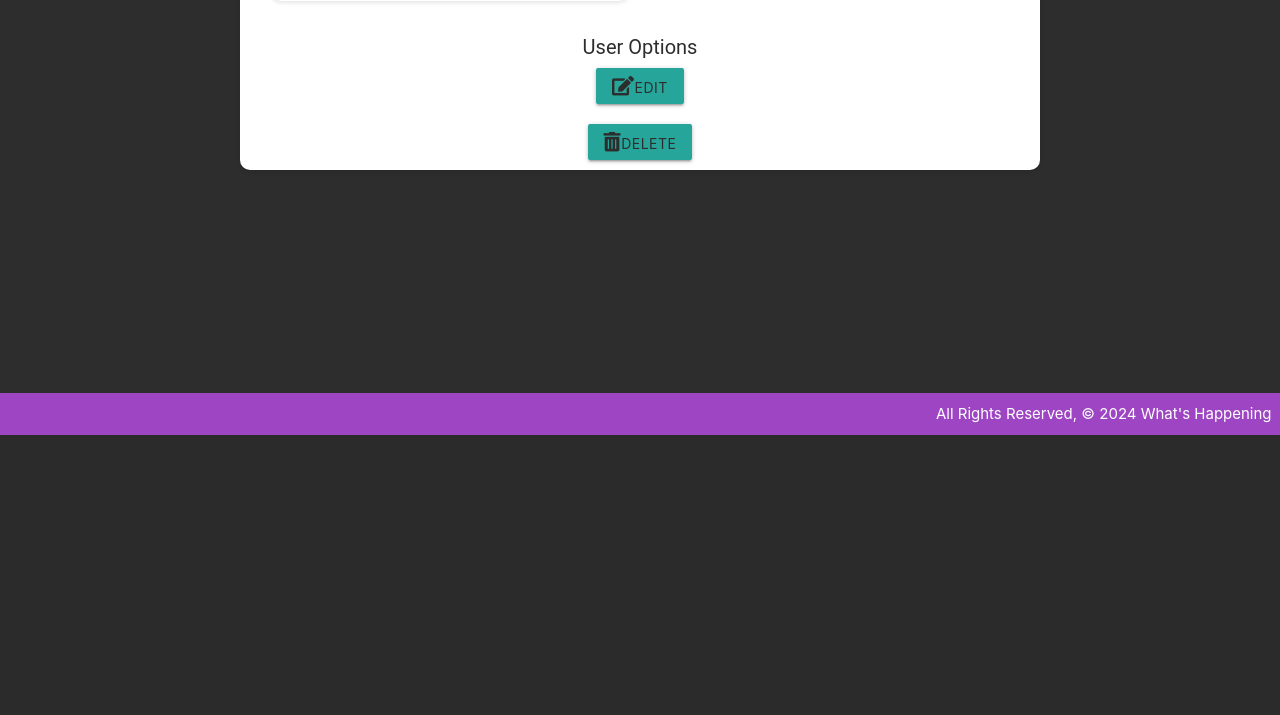
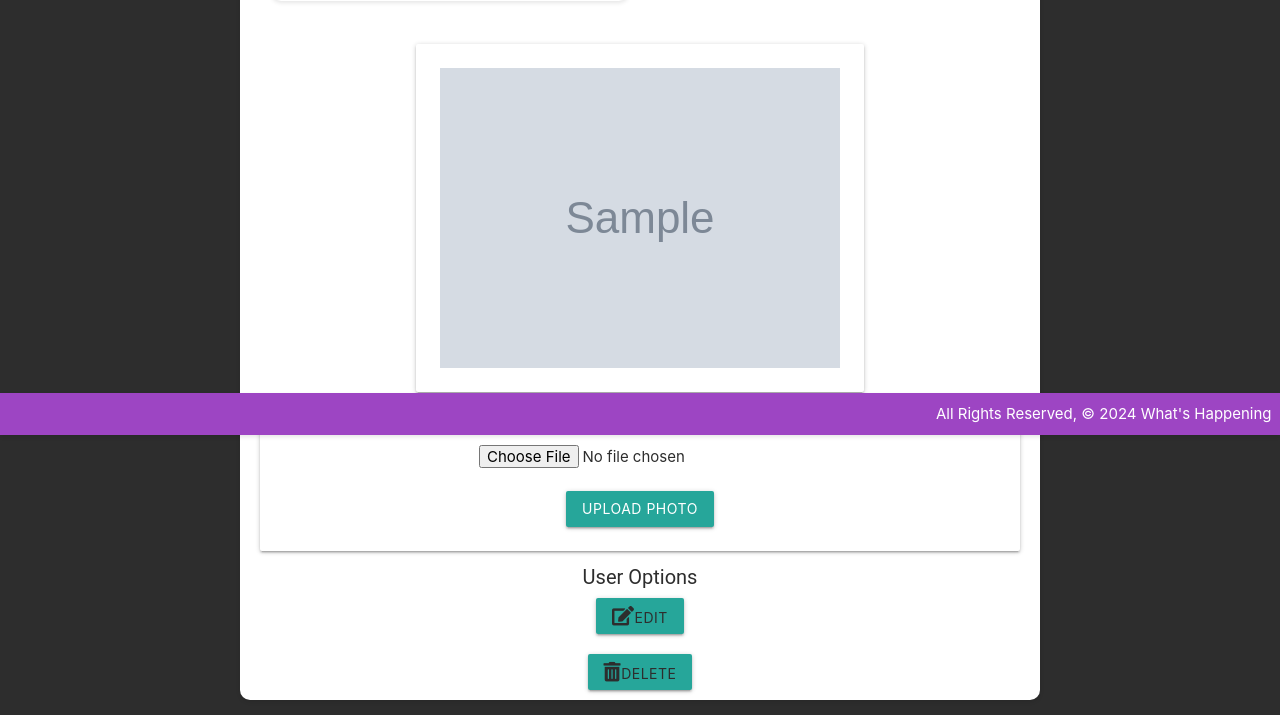
Before and after one commit to Quantumcode9/whats-happening, a Django app: page /events/1/ in a window 1280 px wide. Shown: the part 365-1080 px from the top of the page. Before the commit the page ends 800 px from the top, so only its background shows below. Run offline with Django 5.2, Linux system fonts and the light colour scheme; a user stored in the database is signed in; tables that the repository leaves empty hold one stand-in row (values such as "Sample post"); grey boxes marked "Sample" are stand-in pictures.

Commit message:
finished upload images

```diff
--- a/whats_happening/main_app/admin.py
+++ b/whats_happening/main_app/admin.py
@@ -1,8 +1,10 @@
 from django.contrib import admin
 
-from .models import Event, Venue, Reservation
+from .models import Event, Venue, Reservation, Photo
+
 
 # Register your models here.
 admin.site.register(Event)
 admin.site.register(Venue)
 admin.site.register(Reservation)
+admin.site.register(Photo)
--- a/whats_happening/main_app/models.py
+++ b/whats_happening/main_app/models.py
@@ -1,6 +1,7 @@
 from django.db import models
 from django.contrib.auth.models import User
 from datetime import date
+from django.utils import timezone
 
 
 # Create your models here.
@@ -42,3 +43,17 @@ class Event(models.Model):
 
     class Meta:
         ordering = ['date']
+
+# class Photo(models.Model):
+#   image = models.ImageField(upload_to='photos/')
+#   description = models.TextField()
+
+# Associate with specific venues
+
+class Photo(models.Model):
+    image_url = models.URLField()
+    description = models.TextField()
+    event = models.ForeignKey(Event, on_delete=models.CASCADE)
+
+    def __str__(self):
+        return f"Photo for event: {self.event.name} @{self.image_url}"
--- a/whats_happening/main_app/templates/events/detail.html
+++ b/whats_happening/main_app/templates/events/detail.html
@@ -26,6 +26,22 @@
         </div>
     </div>
 </div>
+
+<!-- Display photos -->
+{% for photo in event.photo_set.all %}
+  <img class="responsive-img card-panel" src="{{photo.image_url}}">
+
+{% empty %}
+  <div class="card-panel teal-text center-align">No Photos Uploaded</div>
+{% endfor %}
+
+<form action="{% url 'add_event_photo' event.id %}" enctype="multipart/form-data" method="POST" class="card-panel">
+    {% csrf_token %}
+    <input type="file" name="photo-file">
+    <br><br>
+    <button type="submit" class="btn">Upload Photo</button>
+</form>
+
 {% if request.user == event.owner %}
 <div class = "options">
     <h2>User Options</h2>
--- a/whats_happening/main_app/urls.py
+++ b/whats_happening/main_app/urls.py
@@ -1,6 +1,7 @@
 from django.urls import path
 from . import views
 from .views import venue_list
+from .views import add_event_photo
 
 urlpatterns = [
     path('', views.home, name='home'),
@@ -32,4 +33,6 @@ urlpatterns = [
 
     path('event/<int:event_id>/edit_reservation/<int:reservation_id>', views.edit_reservation, name='event_edit_reservation'),
 
-]
+    path('events/<int:event_id>/add_photo/', views.add_event_photo, name='add_event_photo'),
+    path('events/<int:event_id>/', views.event_detail, name='event_detail'),
+    ]
--- a/whats_happening/main_app/views.py
+++ b/whats_happening/main_app/views.py
@@ -1,5 +1,9 @@
 import datetime
+import uuid
+import boto3
+import os
 
+from botocore.exceptions import NoCredentialsError
 from django.shortcuts import render, redirect, get_object_or_404
 from django.contrib.auth import login
 from django.contrib.auth.decorators import login_required
@@ -11,6 +15,8 @@ from django.views.generic.detail import DetailView
 from .models import Event, Venue, Reservation
 from .forms import EventForm
 from .forms import VenueForm
+from .forms import PhotoForm
+from .models import Photo
 
 
 # Create your views here.
@@ -61,7 +67,7 @@ def event_detail(request, event_id):
     event = Event.objects.get(id=event_id)
     try:
       reservation = event.reservations.get(attendee=request.user)
-      print(reservation)
+      print(event)
       return render(request, 'events/detail.html', {'event': event, 'reservation': reservation})
     except Reservation.DoesNotExist:
       return render(request, 'events/detail.html', {'event': event})
@@ -201,3 +207,25 @@ def venue_delete(request, pk):
     venue = get_object_or_404(Venue, pk=pk)
     venue.delete()
     return redirect('venue_list')
+
+def add_event_photo(request, event_id):
+    event = Event.objects.get(pk=event_id)
+    photo_file = request.FILES.get('photo-file', None)
+
+    if not os.environ.get('S3_BUCKET'):
+        print('S3_BUCKET environment variable is not defined.')
+        return redirect('event_detail', event_id=event_id)
+
+    if photo_file:
+        try:
+            s3 = boto3.client('s3')
+            key = uuid.uuid4().hex[:6] + photo_file.name[photo_file.name.rfind('.'):]
+            bucket = os.environ['S3_BUCKET']
+            s3.upload_fileobj(photo_file, bucket, key)
+            url = f"{os.environ['S3_BASE_URL']}{bucket}/{key}"
+            Photo.objects.create(image_url=url, description="Your description here", event_id=event_id)
+        except Exception as e:
+            print('An error occurred uploading file to S3')
+            print(e)
+
+    return redirect('event_detail', event_id=event_id)
--- a/whats_happening/whats_happening/settings.py
+++ b/whats_happening/whats_happening/settings.py
@@ -12,6 +12,10 @@ https://docs.djangoproject.com/en/5.0/ref/settings/
 
 from pathlib import Path
 import os
+import environ
+environ.Env()
+environ.Env.read_env()
+
 
 # Build paths inside the project like this: BASE_DIR / 'subdir'.
 BASE_DIR = Path(__file__).resolve().parent.parent
@@ -39,6 +43,7 @@ INSTALLED_APPS = [
     'django.contrib.sessions',
     'django.contrib.messages',
     'django.contrib.staticfiles',
+    'storages'
 ]
 
 MIDDLEWARE = [
```
Also changed, not shown: whats_happening/main_app/forms.py (+7 -1 lines), whats_happening/main_app/templates/add_photos.html (added, +17 -0 lines), whats_happening/main_app/migrations/0008_photo.py (added), whats_happening/main_app/migrations/0009_remove_photo_venue_photo_event.py (added), whats_happening/main_app/migrations/0010_alter_photo_event.py (added), 1 other file.
